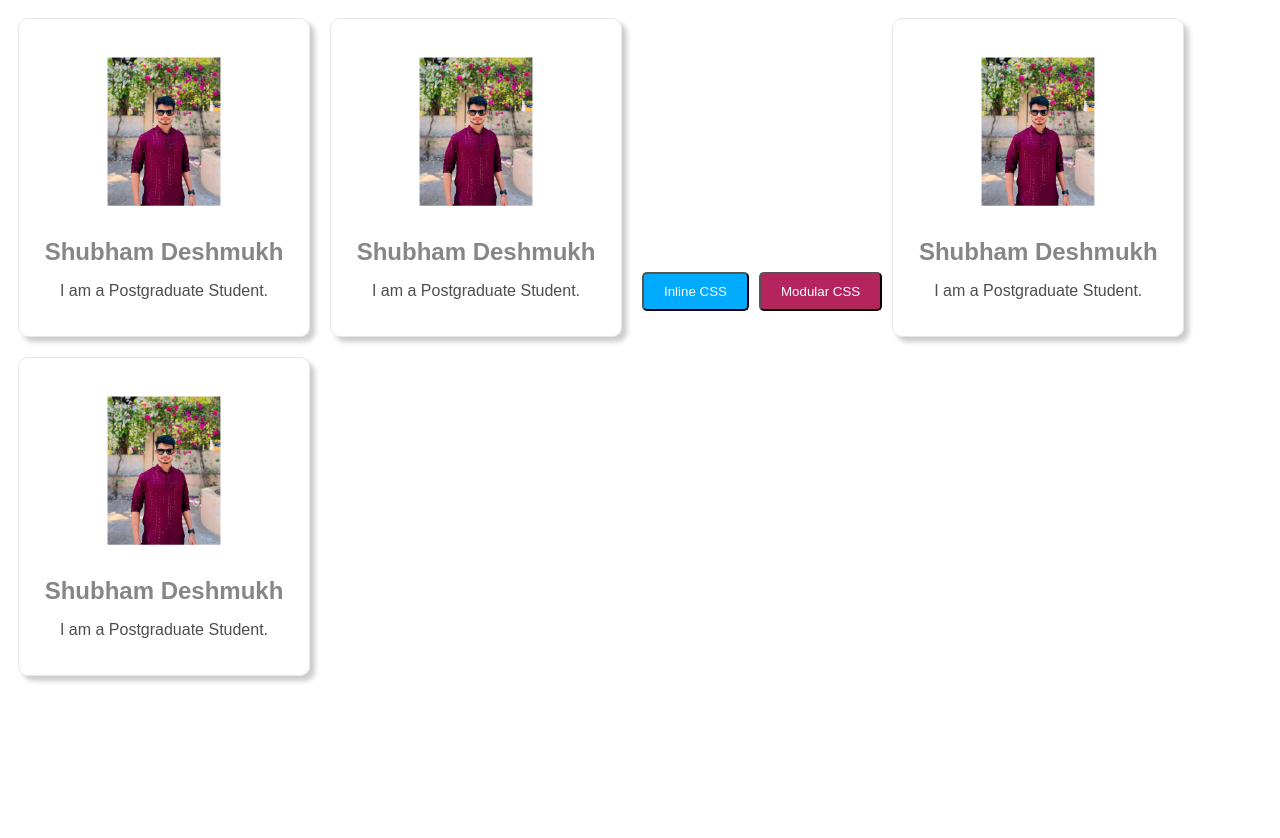
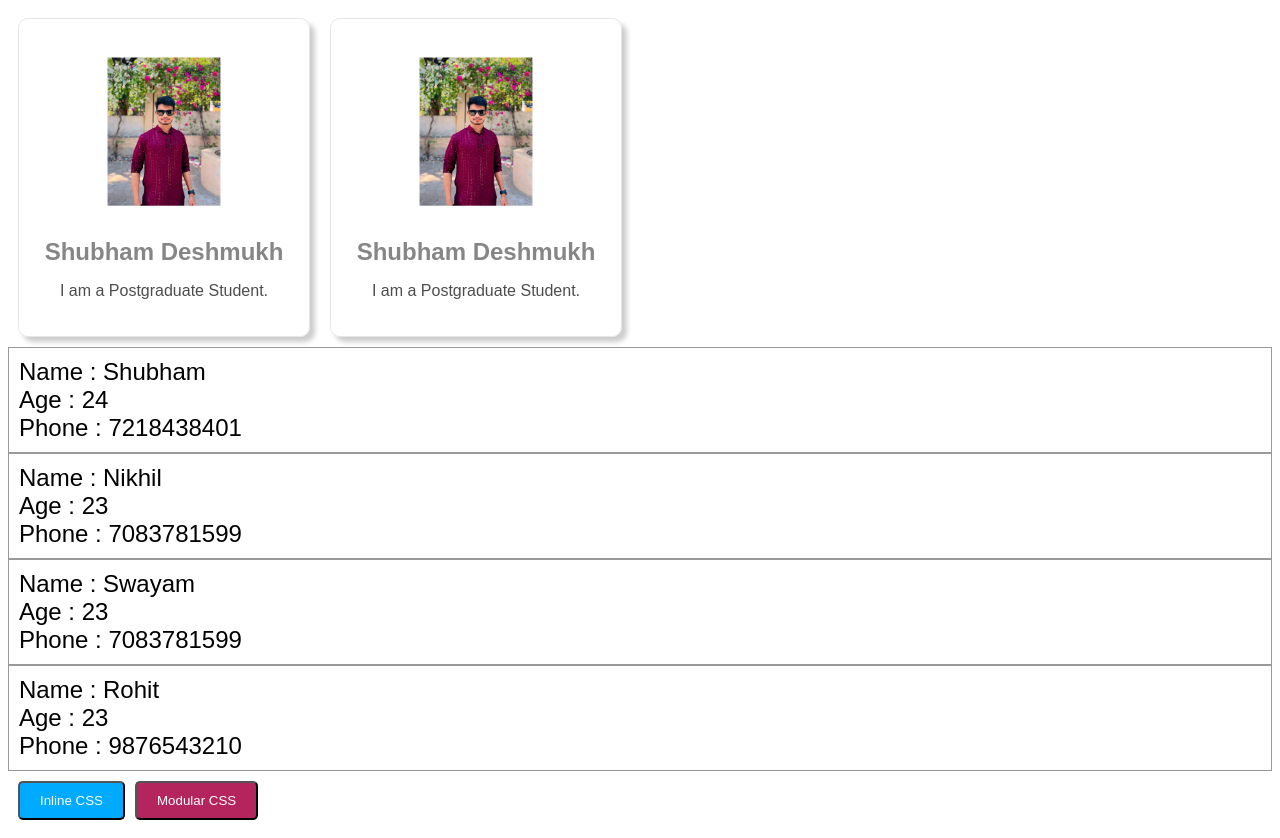
Before and after one commit to shubhamdsk/React_Bro-Code, a React (Vite) app in the folder my-react-app/: page / in a window 1280 px wide. Before the commit the page ends 800 px from the top, so only its background shows below. Built offline with nearby package versions, Linux system fonts and the light colour scheme.

Commit message:
Props , PropTypes and defaultProps

```diff
--- a/my-react-app/src/App.jsx
+++ b/my-react-app/src/App.jsx
@@ -1,16 +1,19 @@
 import InlineCSSButton from "./Components/InlineCSSButton";
 import Cards from "./Components/Cards";
 import Button from "./Buttons/Button";
+import Student from "./Components/Student";
 
 function App() {
   return (
     <>
       <Cards />
       <Cards />
+      <Student name="Shubham" age={24} phone={7218438401} />
+      <Student name="Nikhil" age={23} phone={7083781599} />
+      <Student name="Swayam" phone={7083781599} />
+      <Student />
       <InlineCSSButton />
       <Button />
-      <Cards />
-      <Cards />
     </>
   );
 }
--- /dev/null
+++ b/my-react-app/src/Components/Student.jsx
@@ -0,0 +1,27 @@
+import React from "react";
+import PropTypes from "prop-types";
+const Student = (props) => {
+  return (
+    <>
+      <div className="student">
+        <p>Name : {props.name}</p>
+        <p>Age : {props.age}</p>
+        <p>Phone : {props.phone}</p>
+      </div>
+    </>
+  );
+};
+// Prop Types
+Student.propTypes = {
+  name: PropTypes.string,
+  age: PropTypes.number,
+  phone: PropTypes.number,
+};
+
+// Default Props
+Student.defaultProps = {
+  name: "Rohit",
+  age: 23,
+  phone: 9876543210,
+};
+export default Student;
--- a/my-react-app/src/index.css
+++ b/my-react-app/src/index.css
@@ -31,3 +31,14 @@
   font-family: Arial, sans-serif;
   color: hsl(0, 0%, 30%);
 }
+
+.student {
+  font-family: Arial, sans-serif;
+  font-size: 1.5em;
+  padding: 10px;
+  border: 1px solid hsla(0, 0%, 50%, 0.8);
+}
+
+.student p {
+  margin: 0;
+}
```
